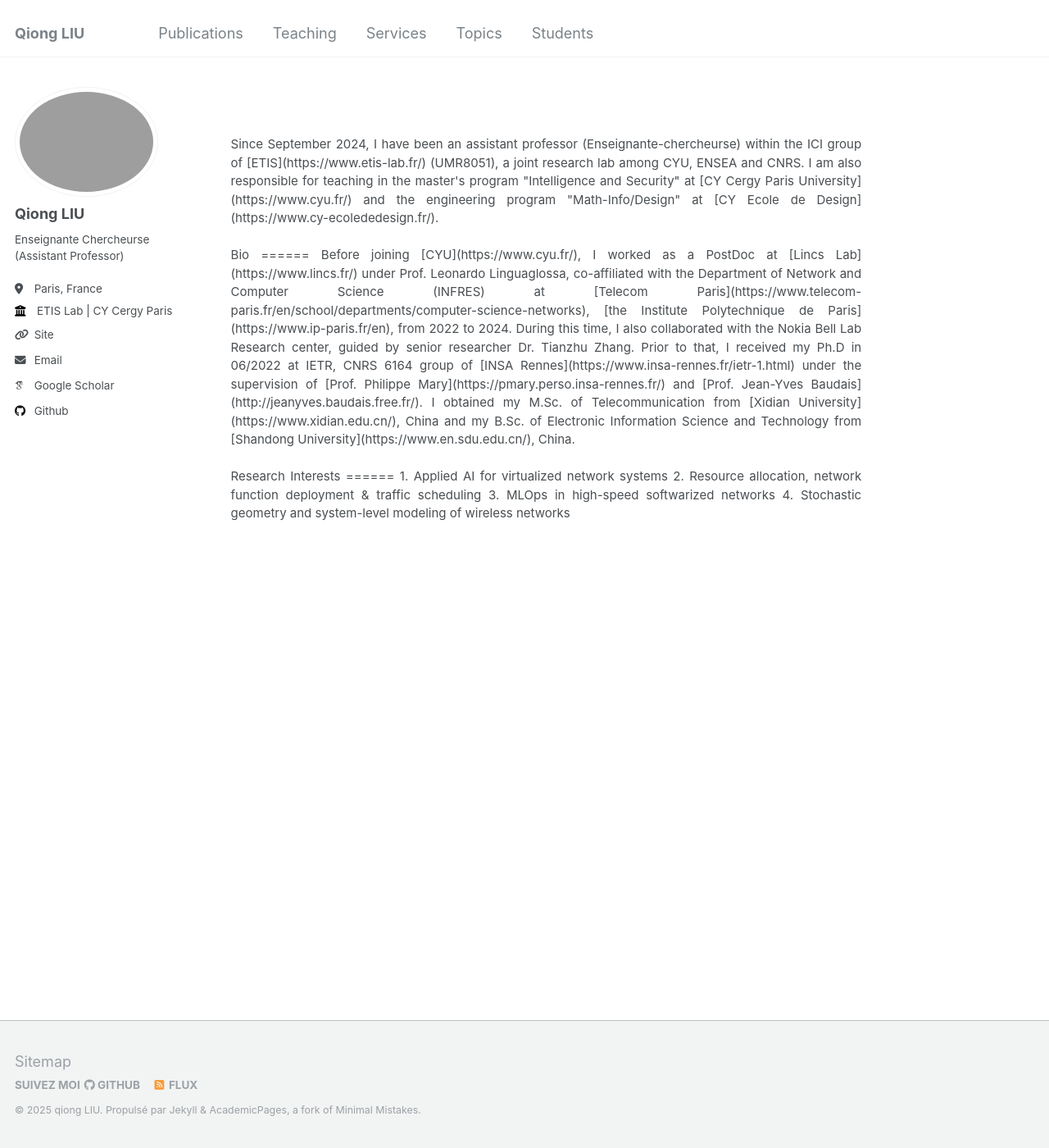
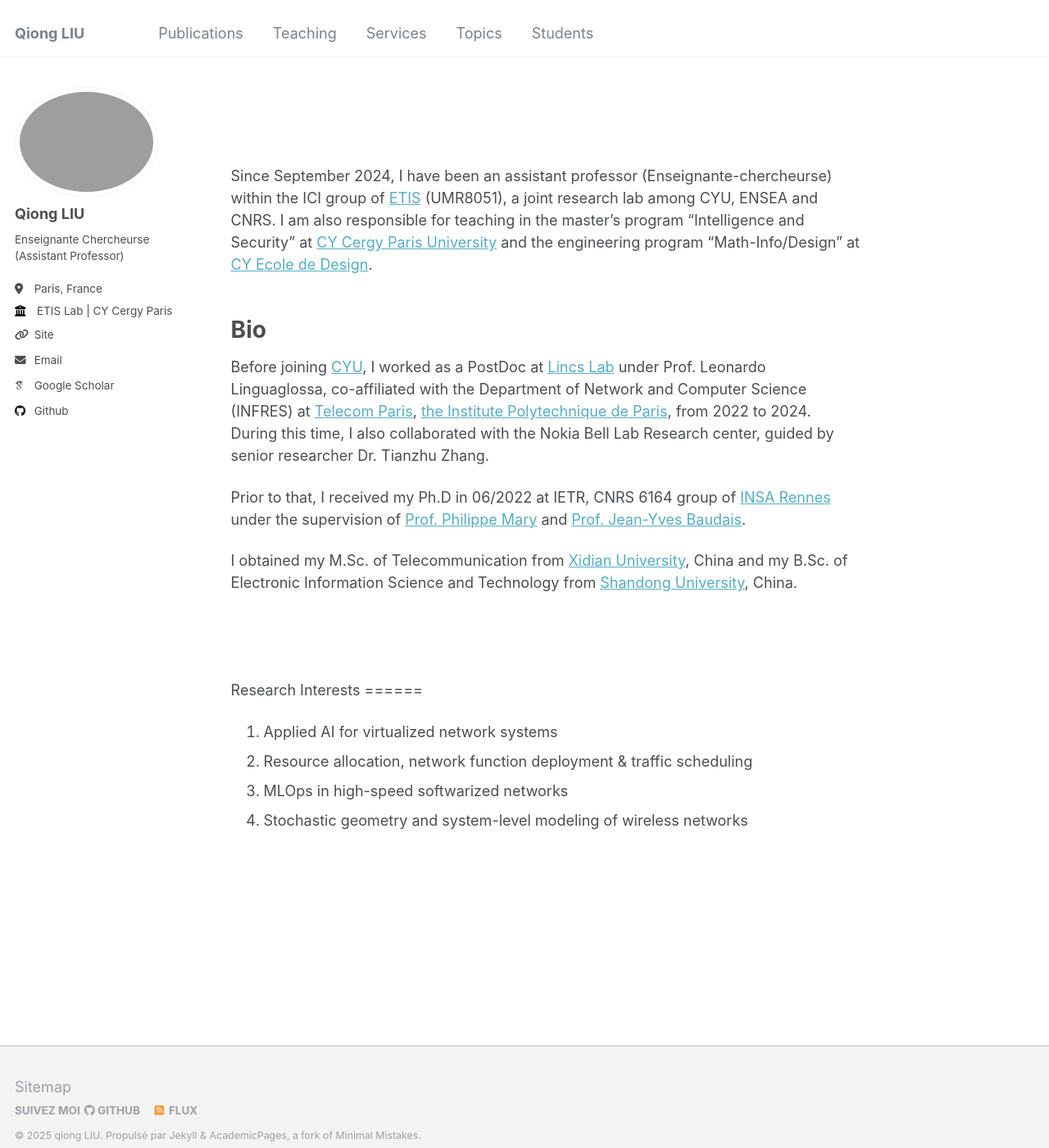
Before and after one commit to evesiphus/evesiphus.github.io, a Jekyll site: the page built from _pages/about.md, in a window 1280 px wide and 1400 px high. Shown: the whole window at 82% size. Built offline with Jekyll 4.4.1, drawn with Linux system fonts in a browser that asks for light colours; some web fonts are replaced.

Commit message:
Update about.md

```diff
--- a/_pages/about.md
+++ b/_pages/about.md
@@ -6,10 +6,11 @@ redirect_from:
   - /about/
   - /about.html
 ---
-<div style="font-size: smaller; text-align: justify;">
+
 <br><br>
 Since September 2024, I have been an assistant professor (Enseignante-chercheurse)  within the ICI group of [ETIS](https://www.etis-lab.fr/) (UMR8051), a joint research lab among CYU, ENSEA and CNRS. I am also responsible for teaching in the master's program "Intelligence and Security" at [CY Cergy Paris University](https://www.cyu.fr/) and the engineering program "Math-Info/Design" at [CY Ecole de Design](https://www.cy-ecolededesign.fr/).
 <br><br>
+
 Bio
 ======
 Before joining [CYU](https://www.cyu.fr/), I worked as a PostDoc at [Lincs Lab](https://www.lincs.fr/) under Prof. Leonardo Linguaglossa, co-affiliated with the Department of Network and Computer Science (INFRES) at [Telecom Paris](https://www.telecom-paris.fr/en/school/departments/computer-science-networks), [the Institute Polytechnique de Paris](https://www.ip-paris.fr/en), from 2022 to 2024. During this time, I also collaborated with the Nokia Bell Lab Research center, guided by senior researcher Dr. Tianzhu Zhang.
```
